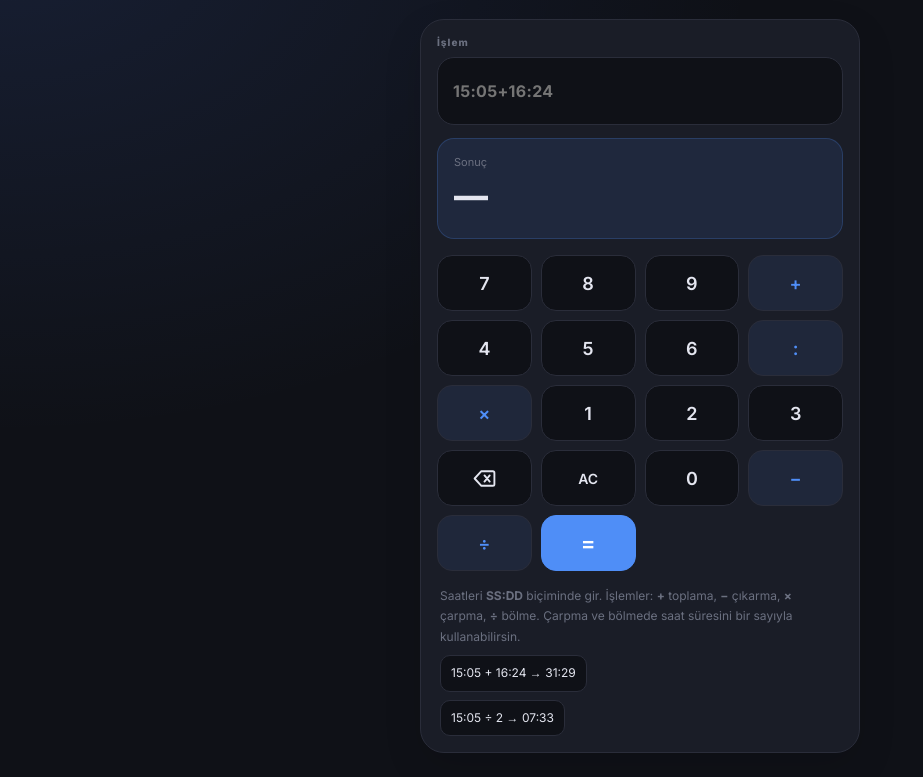
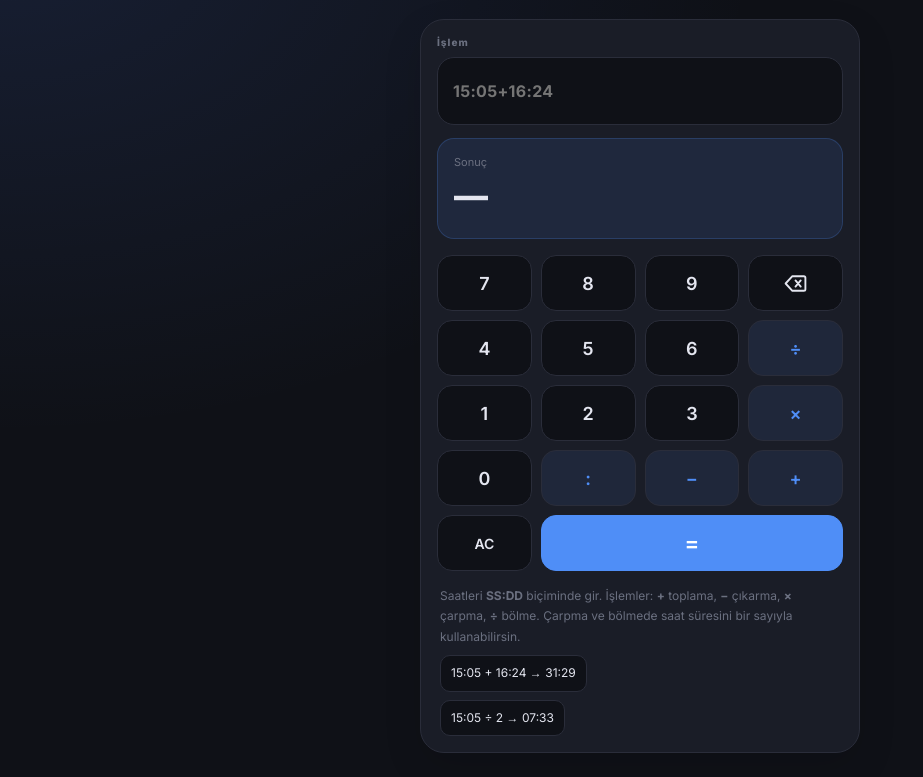
Before and after one commit to umit219/a330-accpanel-umitcan, a website: page saat.html in a window 1280 px wide. Shown: the part 64-841 px from the top of the page, without its empty margins (0-923 px from the left). Drawn offline with Linux system fonts and the light colour scheme.

Commit message:
Apply standard calculator keypad layout

```diff
--- a/saat.html
+++ b/saat.html
@@ -27,10 +27,11 @@ body.timecalc-page{min-height:100vh;min-height:100dvh;background:radial-gradient
 <input id="timeExpression" type="text" inputmode="none" autocomplete="off" autocapitalize="off" spellcheck="false" placeholder="15:05+16:24" aria-label="Saat toplama işlemi">
 <div class="timecalc-result" aria-live="polite"><div class="timecalc-result-label">Sonuç</div><div id="timeResult">—</div><div id="timeDetails">Örnek: 15:05 + 16:24 = 31:29</div></div>
 <div class="timecalc-keypad">
-<button class="timekey" data-key="7">7</button><button class="timekey" data-key="8">8</button><button class="timekey" data-key="9">9</button><button class="timekey operator" data-key="+">+</button>
-<button class="timekey" data-key="4">4</button><button class="timekey" data-key="5">5</button><button class="timekey" data-key="6">6</button><button class="timekey operator" data-key=":">:</button><button class="timekey operator" data-key="*">×</button>
-<button class="timekey" data-key="1">1</button><button class="timekey" data-key="2">2</button><button class="timekey" data-key="3">3</button><button class="timekey action backspace-key" data-action="backspace" aria-label="Son karakteri sil" title="Son karakteri sil"><svg viewBox="0 0 24 24" aria-hidden="true" focusable="false"><path d="M9 5H20a1.5 1.5 0 0 1 1.5 1.5v11A1.5 1.5 0 0 1 20 19H9l-6.5-7L9 5Z"/><path d="m12 9 5 6m0-6-5 6"/></svg></button>
-<button class="timekey action" data-action="clear">AC</button><button class="timekey" data-key="0">0</button><button class="timekey operator" data-key="-">−</button><button class="timekey operator" data-key="/">÷</button><button class="timekey equals" data-action="calculate">=</button>
+<button class="timekey" data-key="7">7</button><button class="timekey" data-key="8">8</button><button class="timekey" data-key="9">9</button><button class="timekey action backspace-key" data-action="backspace" aria-label="Son karakteri sil" title="Son karakteri sil"><svg viewBox="0 0 24 24" aria-hidden="true" focusable="false"><path d="M9 5H20a1.5 1.5 0 0 1 1.5 1.5v11A1.5 1.5 0 0 1 20 19H9l-6.5-7L9 5Z"/><path d="m12 9 5 6m0-6-5 6"/></svg></button>
+<button class="timekey" data-key="4">4</button><button class="timekey" data-key="5">5</button><button class="timekey" data-key="6">6</button><button class="timekey operator" data-key="/">÷</button>
+<button class="timekey" data-key="1">1</button><button class="timekey" data-key="2">2</button><button class="timekey" data-key="3">3</button><button class="timekey operator" data-key="*">×</button>
+<button class="timekey" data-key="0">0</button><button class="timekey operator" data-key=":">:</button><button class="timekey operator" data-key="-">−</button><button class="timekey operator" data-key="+">+</button>
+<button class="timekey action" data-action="clear">AC</button><button class="timekey equals" data-action="calculate" style="grid-column:span 3">=</button>
 </div><div class="timecalc-help">Saatleri <b>SS:DD</b> biçiminde gir. İşlemler: <b>+</b> toplama, <b>−</b> çıkarma, <b>×</b> çarpma, <b>÷</b> bölme. Çarpma ve bölmede saat süresini bir sayıyla kullanabilirsin.<br><span class="timecalc-example">15:05 + 16:24 → 31:29</span><br><span class="timecalc-example">15:05 ÷ 2 → 07:33</span></div>
 </section></main>
 <script>
```
